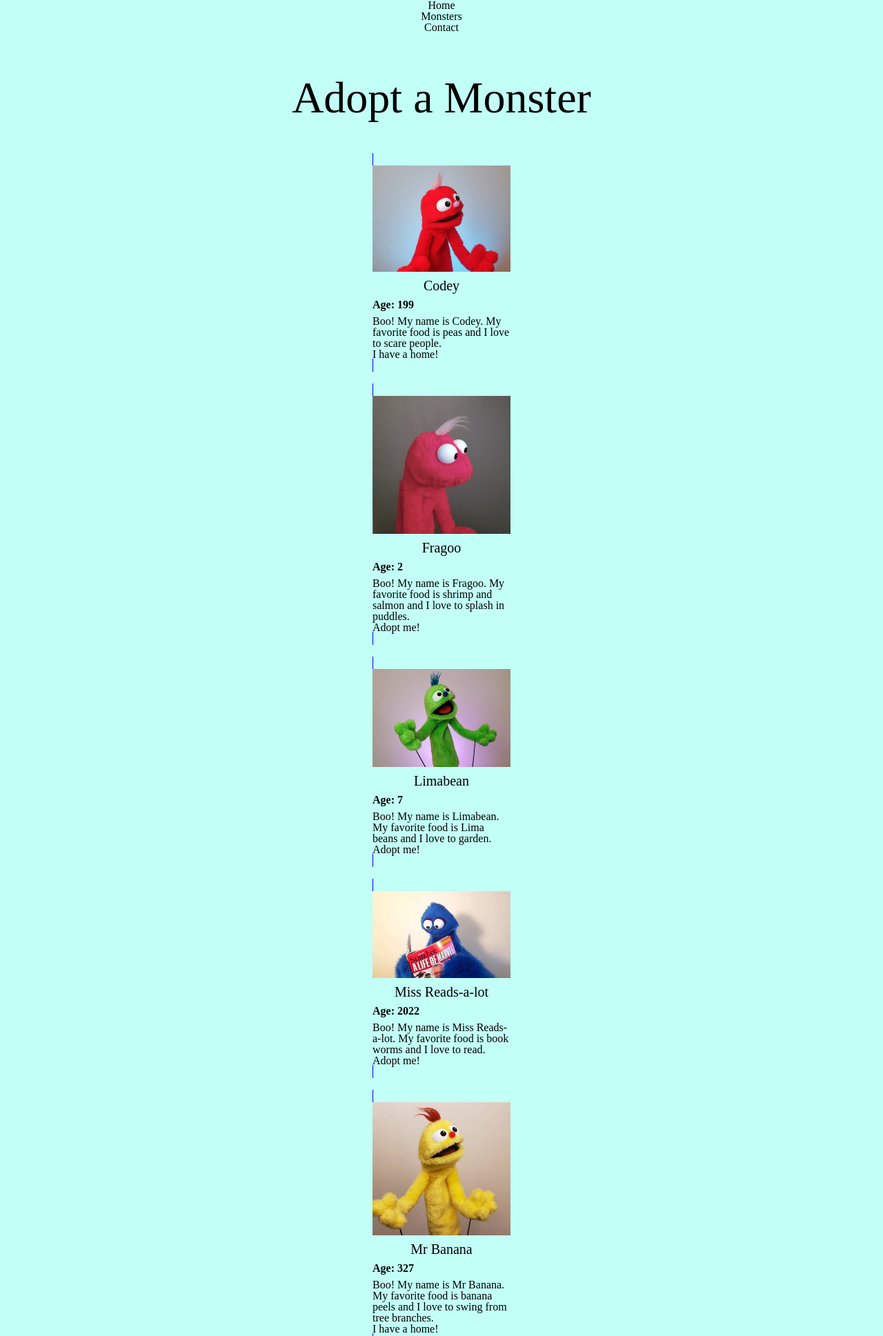
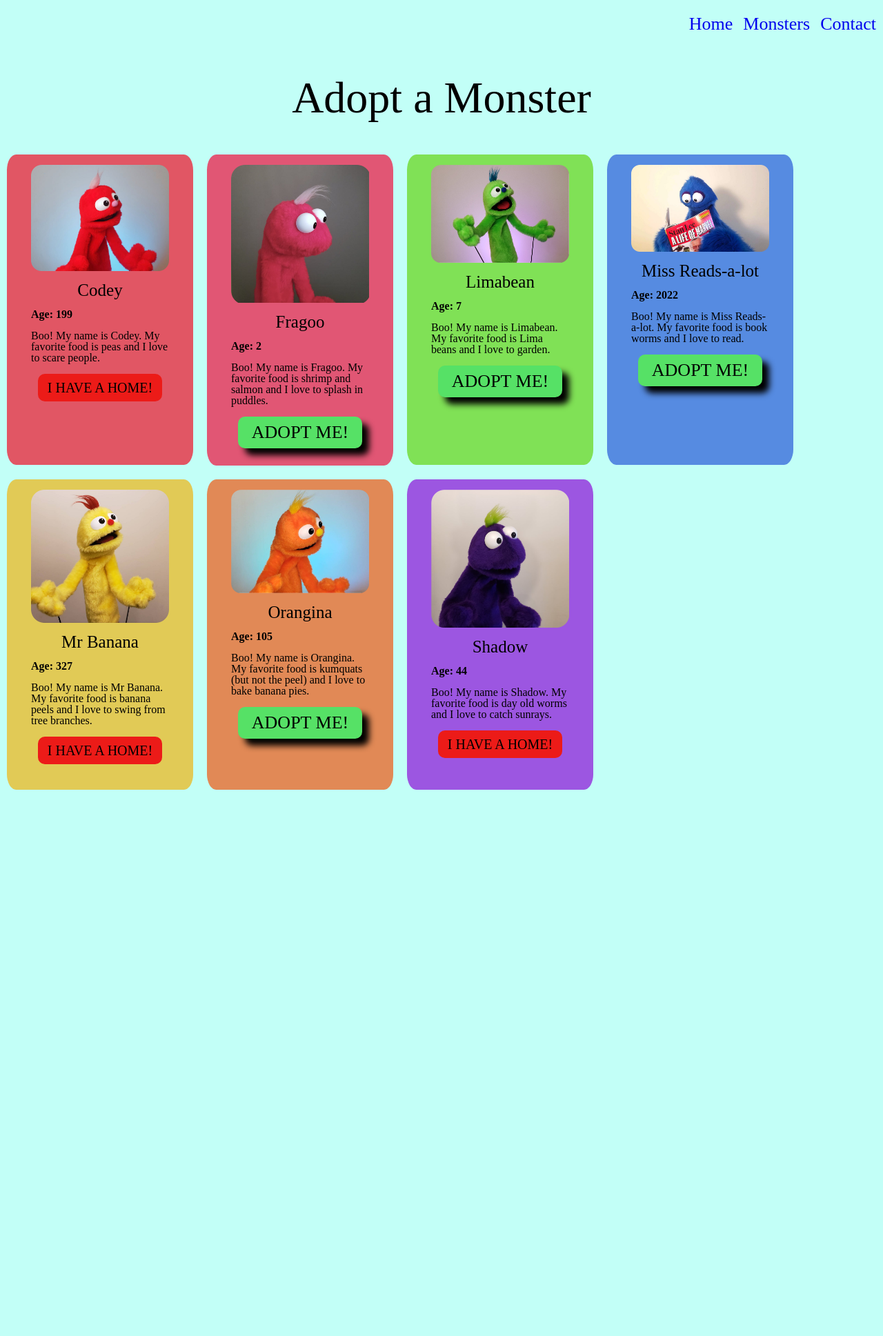
Before and after one commit to MiyaoCat/projects, a PHP site: page /php-practice/monsters/index.php in a window 1280 px wide. Shown: the top 1937 px of the page at 69% size. After the commit the page ends 1145 px from the top, so only its background shows below. Run offline with PHP 8.4, Linux system fonts and the light colour scheme.

Commit message:
Monsters page ready state

```diff
--- a/php-practice/monsters/css/style.css
+++ b/php-practice/monsters/css/style.css
@@ -21,6 +21,16 @@ picture img {
 	height:  auto;
 }
 
+ul {
+	display: flex;
+	flex-direction: column;
+	align-items: center;
+}
+
+a {
+	text-decoration: none;
+}
+
 /* - - FONT - - */
 .header-voice {
 	font-family: Marker Felt;
@@ -31,9 +41,9 @@ picture img {
 
 .name {
 	font-family: Marker Felt;
-	font-size:  20px;
+	font-size:  25px;
 	text-align: center;
-	margin: 10px 0;
+	margin: 15px 0;
 }
 
 .age {
@@ -41,19 +51,55 @@ picture img {
 	margin: 8px 0;
 }
 
-/* - - ADOPT BUTTON - - */
- {
-	text-transform: uppercase;
+/* - - NAV BAR - - */
+nav {
+	display: flex;
+	justify-content: flex-end;
 }
 
-nav {
+
+nav ul {
 	min-height: 70px;
+	display: none;
 }
 
-ul {
-	display: flex;
-	flex-direction: column;
-	align-items: center;
+.menu {
+	max-width: 50px;
+}
+
+@media (min-width: 700px) {
+	.menu {
+		display: none;
+	}
+
+	nav ul {
+		display: flex;
+		flex-direction: row;
+		gap: 15px;
+		padding: 5px 10px;
+		font-size: 26px;
+	}
+}
+/* - - ADOPT BUTTON - - */
+.adopted {
+	text-transform: uppercase;
+	font-size: 20px;
+	padding: 10px;
+	background-color: hsl(1, 85%, 51%);
+	text-align: center;
+	margin: 10px;
+	border-radius: 10px;
+}
+
+.not-adopted {
+	text-transform: uppercase;
+	font-size:  26px;
+	padding: 10px;
+	background-color: hsl(127, 70%, 61%);
+	text-align: center;
+	margin: 10px;
+	border-radius: 10px;
+	box-shadow: 10px 10px 10px black;
 }
 
 /* - - MONSTER CARDS - - */
@@ -61,7 +107,62 @@ ul {
 	padding: 10px;
 }
 
+.card ul {
+	display: flex;
+}
+
 monster-card {
-	border: 1px solid blue;
-	background-color:  blue;
+	display: flex;
+	border-radius: 5%;
+	padding: 15px;
+	min-width: 270px;
+	min-height: 450px;
+	justify-content: center;
 }
+monster-card:hover {
+	transform: scale(1.2);
+	transition: all .2s ease-in-out;
+}
+
+@media (min-width: 700px) {
+	.card ul {
+		flex-direction: row;
+		flex-wrap: wrap;
+		align-items: flex-start;
+	}
+
+	mosnter-card {
+		min-height: 500px;
+	}
+}
+
+.story {
+	margin: 15px 0;
+}
+#a001 {
+	background-color:  hsl(354, 70%, 61%);
+}
+
+#a002 {
+	background-color:  hsl(347, 70%, 61%);
+}
+
+#a003 {
+	background-color:  hsl(102, 70%, 61%);
+}
+
+#a004 {
+	background-color:  hsl(217, 70%, 61%);
+}
+
+#a005 {
+	background-color:  hsl(50, 70%, 61%);
+}
+
+#a006 {
+	background-color:  hsl(22, 70%, 61%);
+}
+
+#a007 {
+	background-color:  hsl(270, 70%, 61%);
+}
--- a/php-practice/monsters/index.php
+++ b/php-practice/monsters/index.php
@@ -14,10 +14,13 @@
 		<header>
 			<section class='inner-column'>
 				<nav>
+					<div class="menu-wrapper">
+						<img class='menu' src="./images/hamburger-menu.png">
+					</div>
 					<ul>
-						<li>Home</li>
-						<li>Monsters</li>
-						<li>Contact</li>
+						<li><a href="#">Home</a></li>
+						<li><a href="#">Monsters</a></li>
+						<li><a href="#">Contact</a></li>
 					</ul>
 				</nav>
 			</section>
@@ -38,7 +41,7 @@
 					"favoriteFood" => "peas",
 					"age" => 199,
 					"adopted" => true,
-					"portrait" => "./images/codey.jpg",
+					"portrait" => "./images/codey.png",
 				];
 
 				$fragoo = [
@@ -49,7 +52,7 @@
 					"favoriteFood" => "shrimp and salmon",
 					"age" => 2,
 					"adopted" => false,
-					"portrait" => "./images/fragoo.jpg",
+					"portrait" => "./images/fragoo.png",
 				];
 
 				$lima = [
@@ -60,7 +63,7 @@
 					"favoriteFood" => "Lima beans",
 					"age" => 7,
 					"adopted" => false,
-					"portrait" => "./images/limabean.jpg",
+					"portrait" => "./images/limabean.png",
 				];
 
 				$reads = [
@@ -71,7 +74,7 @@
 					"favoriteFood" => "book worms",
 					"age" => 2022,
 					"adopted" => false,
-					"portrait" => "./images/miss-reads-a-lot.jpg",
+					"portrait" => "./images/miss-reads-a-lot.png",
 				];
 
 				$banana = [
@@ -82,7 +85,7 @@
 					"favoriteFood" => "banana peels",
 					"age" => 327,
 					"adopted" => true,
-					"portrait" => "./images/mr-banana.jpg",
+					"portrait" => "./images/mr-banana.png",
 				];
 
 				$orangina = [
@@ -104,7 +107,7 @@
 					"favoriteFood" => "day old worms",
 					"age" => 44,
 					"adopted" => true,
-					"portrait" => "./images/shadow.jpg",
+					"portrait" => "./images/shadow.png",
 				];
 
 				$monsters = [
```
Also changed, not shown: php-practice/monsters/images/codey.jpg (deleted), php-practice/monsters/images/codey.png (added), php-practice/monsters/images/fragoo.jpg (deleted), php-practice/monsters/images/fragoo.png, php-practice/monsters/images/hamburger-menu.png (added), php-practice/monsters/images/limabean.jpg (deleted), php-practice/monsters/images/miss-reads-a-lot.jpg (deleted), php-practice/monsters/images/miss-reads-a-lot.png (added), php-practice/monsters/images/mr-banana.jpg (deleted), php-practice/monsters/images/mr-banana.png (added), php-practice/monsters/images/orangina.jpg (deleted), php-practice/monsters/images/shadow.jpg (deleted).
